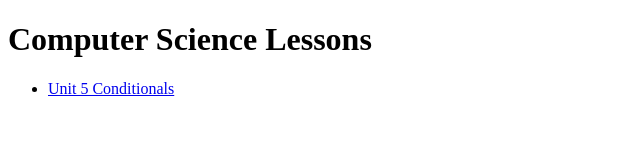
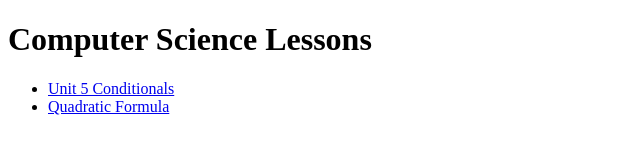
Before and after one commit to dwennersten-work/dwennersten-work.github.io, a plain HTML site: page index.html in a window 1280 px wide. Shown: the whole page, without its empty margins (0-640 px from the left). Drawn offline with Linux system fonts and the light colour scheme.

Commit message:
Update index.html

```diff
--- a/index.html
+++ b/index.html
@@ -12,6 +12,9 @@
        <li>
            <a href="/U5_Conditionals/conditionals.html">Unit 5 Conditionals</a>
        </li>
+       <li>
+           <a href="/U6_Functions/quadratic_formula.html">Quadratic Formula</a>
+       </li>
     </ul>
 </body>
 </html>
```
